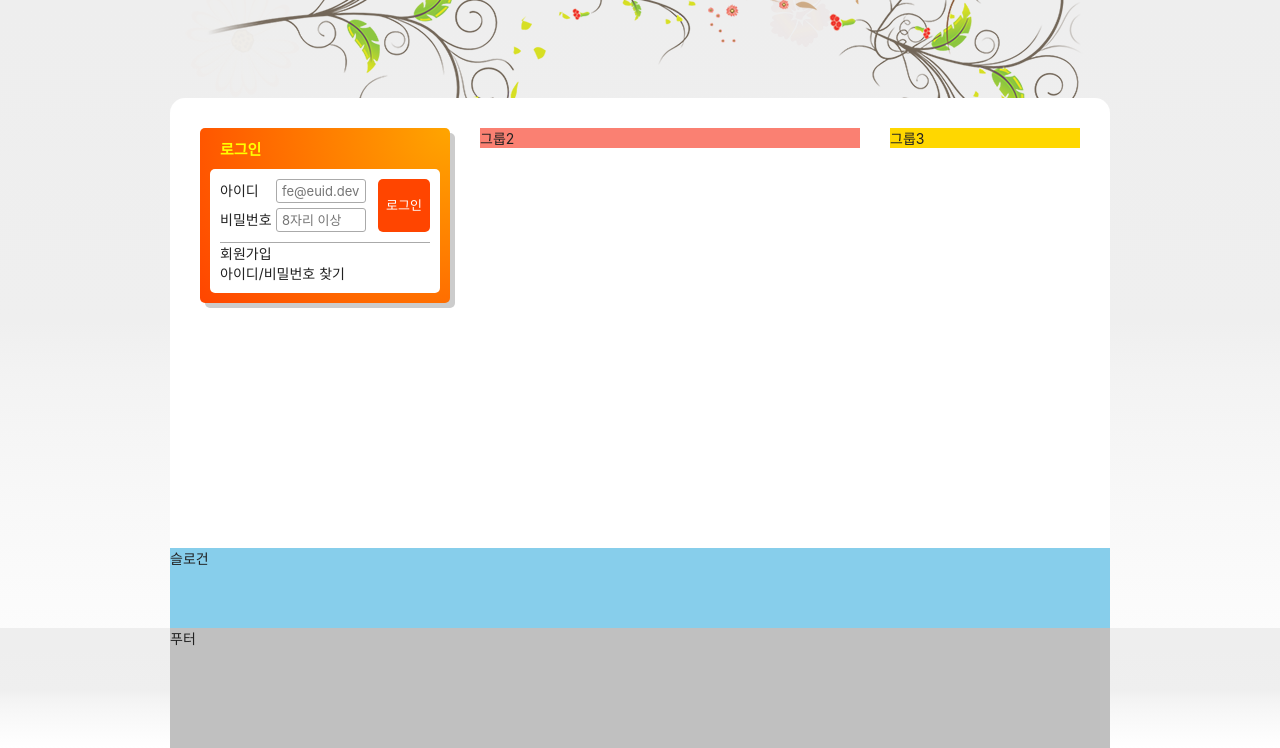
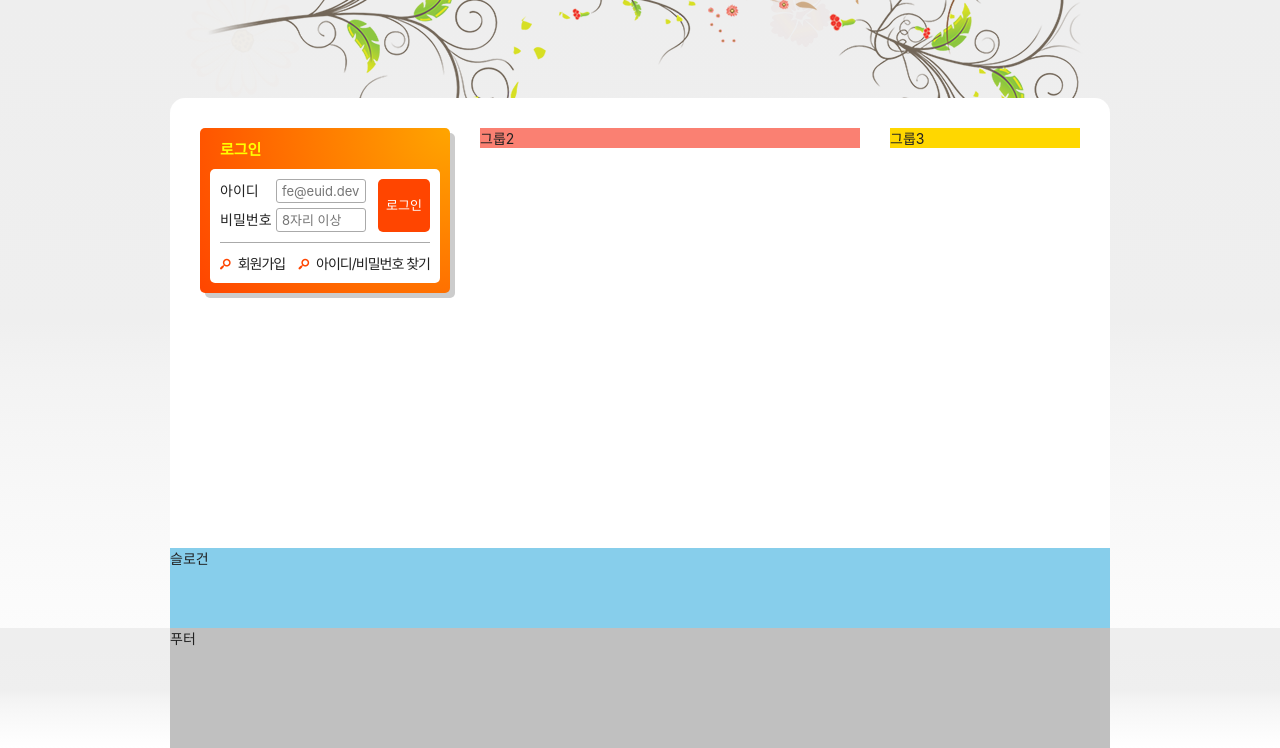
Before and after one commit to yurimpark/HTML5, a plain HTML site: page index.html in a window 1280 px wide. Shown: the part 149-897 px from the top of the page. Drawn offline with Linux system fonts and the light colour scheme; a web font is replaced by a local one.

Commit message:
로그인 완성

```diff
--- a/styles/style.css
+++ b/styles/style.css
@@ -403,7 +403,23 @@ body {
 .sign {
   background-color: #fff;
   border-radius: 0 0 5px 5px;
-  padding: 0 10px 10px 10px;
+  padding: 4px 10px;
+  display: flex;
+  flex-flow: nowrap;
+  justify-content: space-between;
+}
+
+.sign a {
+  display: block;
+  padding: 6px 0;
+  letter-spacing: -1px;
+}
+
+.sign a::before {
+  content: "\e803";
+  font-family: "fontello";
+  margin-right: 8px;
+  color: orangered;
 }
 
 /* 슬로건 */
```
